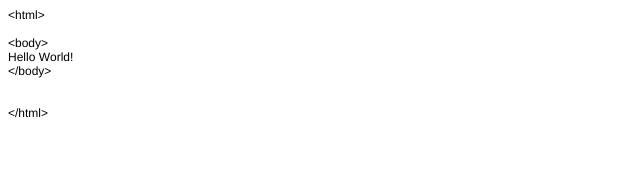
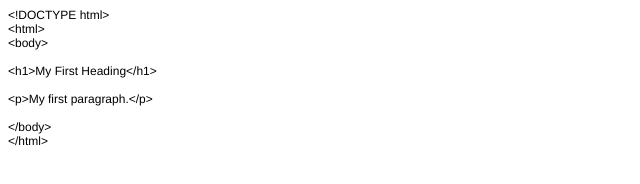
Before and after one commit to neerjathakkar/neerja_old_website, a plain HTML site: page index.html in a window 1280 px wide. Shown: the whole page, without its empty margins (0-640 px from the left). Drawn offline with Linux system fonts and the light colour scheme.

Commit message:
Replaced index file

```diff
--- a/index.html
+++ b/index.html
@@ -7,21 +7,20 @@
   <meta name="Generator" content="Cocoa HTML Writer">
   <meta name="CocoaVersion" content="1348.17">
   <style type="text/css">
-    p.p1 {margin: 0.0px 0.0px 0.0px 0.0px; font: 12.0px Helvetica; color: #000000; -webkit-text-stroke: #000000}
-    p.p2 {margin: 0.0px 0.0px 0.0px 0.0px; font: 12.0px Helvetica; color: #000000; -webkit-text-stroke: #000000; min-height: 14.0px}
-    span.s1 {font-kerning: none}
+    p.p1 {margin: 0.0px 0.0px 0.0px 0.0px; font: 12.0px Helvetica}
+    p.p2 {margin: 0.0px 0.0px 0.0px 0.0px; font: 12.0px Helvetica; min-height: 14.0px}
   </style>
 </head>
 <body>
-<p class="p1"><span class="s1">&lt;html&gt;</span></p>
-<p class="p2"><span class="s1"></span><br></p>
-<p class="p1"><span class="s1">&lt;body&gt;</span></p>
-<p class="p1"><span class="s1">Hello World!</span></p>
-<p class="p1"><span class="s1">&lt;/body&gt;</span></p>
-<p class="p1"><span class="s1"><br>
-</span></p>
-<p class="p1"><span class="s1"><br>
-</span></p>
-<p class="p1"><span class="s1">&lt;/html&gt;</span></p>
+<p class="p1">&lt;!DOCTYPE html&gt;</p>
+<p class="p1">&lt;html&gt;</p>
+<p class="p1">&lt;body&gt;</p>
+<p class="p2"><br></p>
+<p class="p1">&lt;h1&gt;My First Heading&lt;/h1&gt;</p>
+<p class="p2"><br></p>
+<p class="p1">&lt;p&gt;My first paragraph.&lt;/p&gt;</p>
+<p class="p2"><br></p>
+<p class="p1">&lt;/body&gt;</p>
+<p class="p1">&lt;/html&gt;</p>
 </body>
 </html>
```
